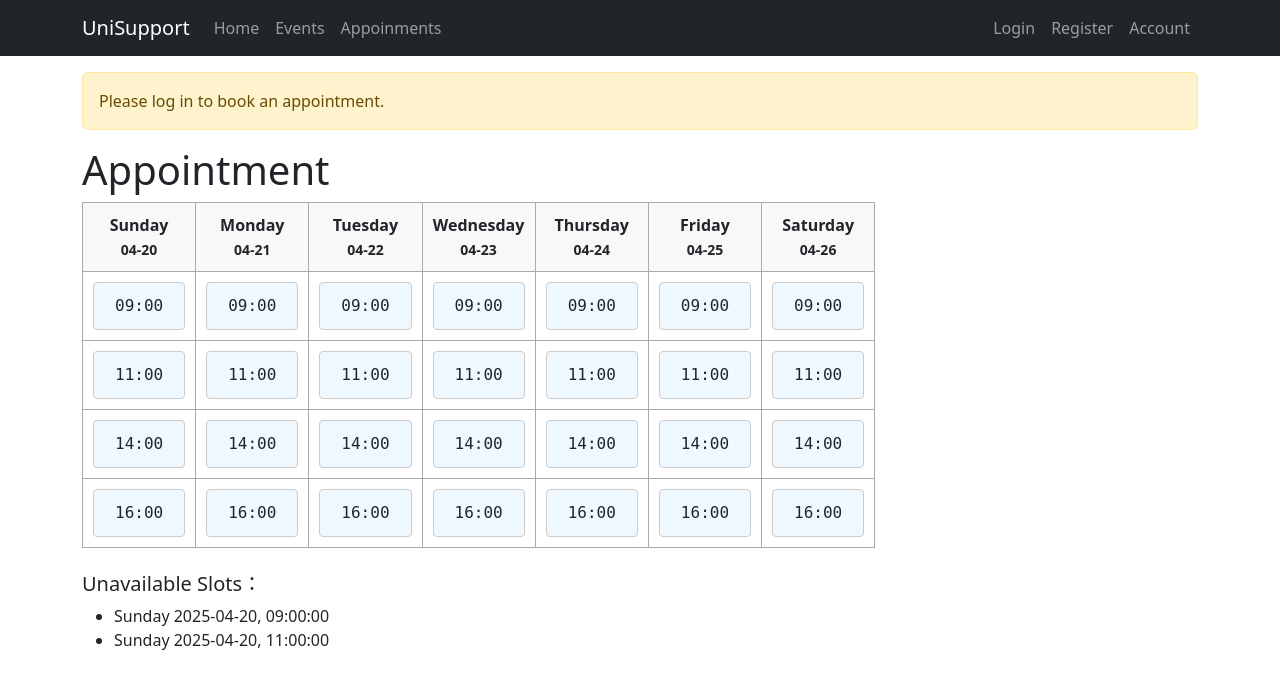
After one commit to richylh/BUS, a Flask app: page /book in a window 1280 px wide. The commit adds this page. Shown: the top 689 px of the page. Run offline with Flask 3, Linux system fonts and the light colour scheme; some libraries are stand-ins or nearby versions.

Commit message:
1.Displays the schedule on the “Appointment” page. 2.Add constraint: Each user can only book one appointment. 3.Add constraint: Each time slot can be booked by only one user. 4.Store the appointment in the database and redirect to the “Appointment Booked” page when a user selects a time slot. 5.Display unavailable slots on the "Appointment" page. 6.Display appointments on the "Account" page.

```diff
--- a/app/__init__.py
+++ b/app/__init__.py
@@ -1,5 +1,5 @@
 from flask import Flask
-from pymupdf import message
+# from pymupdf import message
 
 from config import Config
 from jinja2 import StrictUndefined
--- a/app/forms.py
+++ b/app/forms.py
@@ -27,6 +27,7 @@ def password_policy(form, field):
 
 class ChooseForm(FlaskForm):
     choice = HiddenField('Choice')
+    current_choice = HiddenField()
 
 class LoginForm(FlaskForm):
     username = StringField('Username or Email', validators=[DataRequired()])
--- /dev/null
+++ b/app/templates/appointment.html
@@ -0,0 +1,76 @@
+{% extends "base.html" %}
+{% import "bootstrap_wtf.html" as wtf %}
+
+{% block content %}
+<style>
+    th, td {
+        border: 1px solid #aaaaaa;
+        padding: 10px;
+        text-align: center;
+        vertical-align: middle;
+        word-wrap: break-word;
+    }
+    th {
+        background-color: #f8f8f8;
+    }
+    .slot {
+        padding: 4px 8px;
+        background-color: #f0f8ff;
+        border: 1px solid #cccccc;
+        font-family: monospace;
+        font-size: 12px;
+        border-radius: 4px;
+        width: 100%;
+        box-sizing: border-box;
+    }
+</style>
+<h1>Appointment</h1>
+<div>
+<table>
+    <thead>
+        <tr>
+            {% for day in schedule %}
+                <th>
+                    {{ day.weekday }}<br>
+                    <small>{{ day.date }}</small>
+                </th>
+            {% endfor %}
+        </tr>
+    </thead>
+    {% for i in range(schedule[0].slots|length) %}
+    <tr>
+        {% for j in range(schedule|length) %}
+            {% set slot = schedule[j].slots[i] %}
+            {% set slot_id = j ~ '-' ~ i %}
+            <td>
+                <div class="slot">
+                    <form action="{{ url_for('book') }}" method="post">
+                        {{ form.csrf_token() }}
+                        {{ form.choice(value=slot_id) }}
+                        <button type="submit"
+                            class="w-100 text-start btn">
+                            <div>
+                                {{ slot }}
+                            </div>
+                        </button>
+                    </form>
+                </div>
+            </td>
+        {% endfor %}
+    </tr>
+    {% endfor %}
+</table>
+</div>
+<div class="mt-4">
+    <h5>Unavailable Slots：</h5>
+    {% if unavailable_slots %}
+    <div>
+        <ul>
+            {% for appo in unavailable_slots %}
+                <li>{{ appo.weekday }} {{ appo.date }}, {{ appo.slot }}</li>
+            {% endfor %}
+        </ul>
+    </div>
+{% endif %}
+</div>
+{% endblock %}
--- a/app/views.py
+++ b/app/views.py
@@ -1,6 +1,6 @@
 from flask import render_template, redirect, url_for, flash, request, send_file, send_from_directory,session
 from app import app
-from app.models import User, UniversityEmail
+from app.models import User, UniversityEmail, Appointment
 from app.forms import ChooseForm, LoginForm, ChangePasswordForm, ChangeEmailForm, RegisterForm, RegisterEmail, \
     RegisterEmailVerify
 from flask_login import current_user, login_user, logout_user, login_required, fresh_login_required
@@ -12,6 +12,7 @@ import csv
 import io
 import datetime
 import random
+from sqlalchemy.exc import IntegrityError
 
 
 @app.route("/")
@@ -182,9 +183,90 @@ def logout():
 def events():
     return redirect(url_for('home'))
 
+def generate_schedule():
+    today = datetime.datetime.today().date()
+    slots_per_day = ["09:00", "11:00", "14:00", "16:00"]
+    # slots_per_day = [
+    #     {"start": "09:00", "availability": True},
+    #     {"start": "11:00", "availability": True},
+    #     {"start": "14:00", "availability": True},
+    #     {"start": "16:00", "availability": True},
+    # ]
+    schedule = []
+    for i in range(7):
+        date = today + datetime.timedelta(days=i)
+        schedule.append({
+            "weekday": date.strftime("%A"),
+            "date": date.strftime("%m-%d"),
+            "slots": slots_per_day
+        })
+    return schedule
+
+def check_availability():
+    q = db.select(Appointment).order_by(Appointment.date, Appointment.slot)
+    unavailable_slots = db.session.scalars(q).all()
+    return unavailable_slots
+
 @app.route('/appointments')
 def appointments():
-    return redirect(url_for('home'))
+    form = ChooseForm()
+    schedule = generate_schedule()
+    unavailable_slots = check_availability()
+    return render_template('appointment.html', title='Appointment', schedule=schedule, form=form, unavailable_slots=unavailable_slots)
+
+@app.route("/book", methods=['GET', 'POST'])
+def book():
+    # chosen = -1
+    form = ChooseForm()
+    schedule = generate_schedule()
+    unavailable_slots = check_availability()
+    if not current_user.is_authenticated:
+        flash("Please log in to book an appointment.", "warning")
+        return render_template('appointment.html', title='Appointment', schedule=schedule, form=form, unavailable_slots=unavailable_slots)
+
+    if form.validate_on_submit():
+        slot_id = form.choice.data
+        # previous = form.current_choice.data or -1
+        # if slot_id == previous:
+        #     chosen = -1
+        # else:
+        #     chosen = slot_id
+
+        day_index, slot_index = map(int, slot_id.split("-"))
+        slot_str = schedule[day_index]["slots"][slot_index]
+        date_str = schedule[day_index]["date"]
+        weekday = schedule[day_index]["weekday"]
+
+        # day_index, slot_index = map(int, slot_id.split("-"))
+        # slot_str = schedule[day_index]["slots"][slot_index]["start"]
+        # date_str = schedule[day_index]["date"]
+        # weekday = schedule[day_index]["weekday"]
+
+        this_year = datetime.datetime.today().year
+        date = datetime.datetime.strptime(date_str, "%m-%d").date().replace(year=this_year)
+        slot = datetime.datetime.strptime(slot_str, "%H:%M").time()
+
+        try:
+            # schedule[day_index]["slots"][slot_index]["availability"] = False
+            appointment = Appointment(
+                user_id=current_user.id,
+                date=date,
+                weekday=weekday,
+                slot=slot
+            )
+            current_user.appointments.append(appointment)
+            db.session.commit()
+            return render_template('appointment_booked.html', title = 'Appointment Booked', appointment=appointment)
+
+        except IntegrityError as e:
+            db.session.rollback()
+            error_msg = str(e.orig)
+            if "user_id" in error_msg:
+                flash("You have already booked one.", "warning")
+            elif "date" in error_msg and "slot" in error_msg:
+                flash("Sorry, this slot is unavailable.", "warning")
+
+    return render_template('appointment.html', title='Appointment', schedule=schedule, form=form, unavailable_slots=unavailable_slots)
 
 
 # Error handlers
```
Also changed, not shown: app/models.py (+11 -10 lines), app/templates/account.html (+30 -0 lines), app/templates/appointment_booked.html (added, +10 -0 lines), app/data/data.sqlite.
